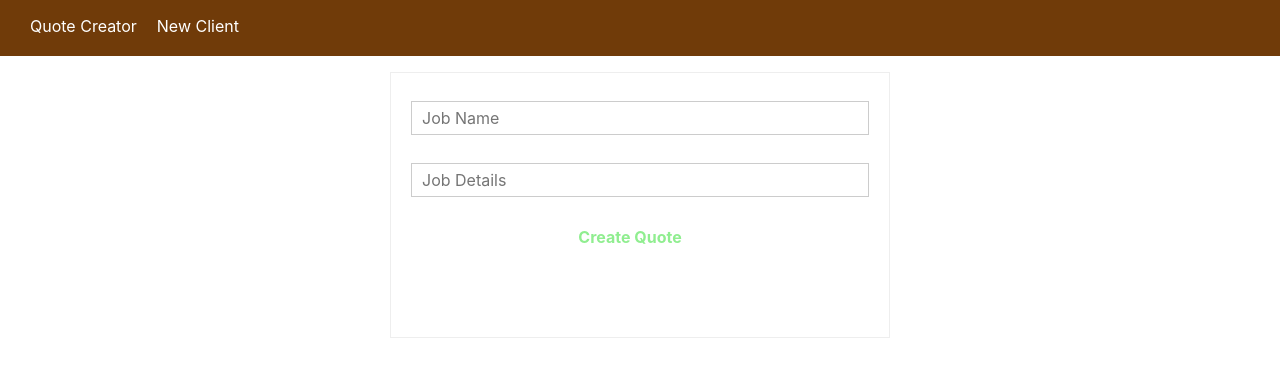
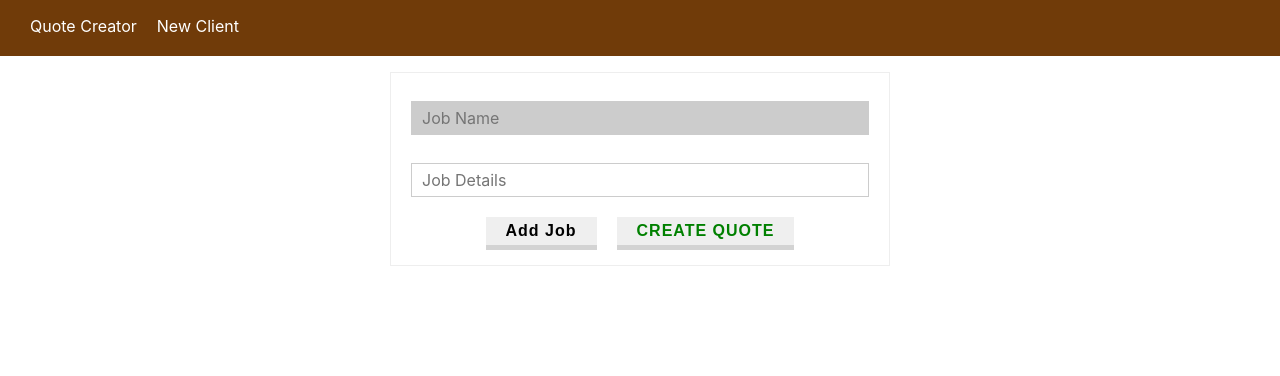
Before and after one commit to WillisMeow/quote, a React (Create React App) app: page /newquote in a window 1280 px wide. Shown: the top 376 px of the page. Built offline with nearby package versions, Linux system fonts and the light colour scheme.

Commit message:
added autoFocus to Button element and forms

```diff
--- a/src/components/UI/Button/Button.js
+++ b/src/components/UI/Button/Button.js
@@ -6,6 +6,7 @@ const button = (props) => {
         <button
             disabled={props.disabled}
             className={[classes.Button, classes[props.btnType]].join(' ')}
+            type={props.type ? props.type : "submit"}
             onClick={props.clicked}
         >
             {props.children}
--- a/src/components/UI/Button/Button.module.css
+++ b/src/components/UI/Button/Button.module.css
@@ -1,4 +1,4 @@
-.Button {
+/* .Button {
     background-color:  transparent;
     border: none;
     color: white;
@@ -26,4 +26,52 @@
 .Button:disabled {
     color: grey;
     cursor: not-allowed;
+} */
+
+.Button {
+    text-decoration: none;
+    font-size: 1rem;
+    font-weight: bold;
+    letter-spacing: 1px;
+    background: ;
+    color: black;
+    padding: 5px 20px;
+    box-shadow: 0 5px 0 0 lightgray;
+    margin: 10px;
+    border: none;
 }
+
+.Button:hover {
+    background: darkgray;
+}
+
+.Button:active {
+    transform: translateY(5px);
+    box-shadow: none;
+}
+
+/* .Button {
+    text-align: center;
+    justify-content: space-between;
+    align-items: center;
+    padding: 10px;
+    background-color: white;
+    cursor: pointer;
+    outline: none;
+    border: 1px solid black;
+    margin: 10px;
+} */
+
+.Button:disabled {
+    background-color: gray;
+    color: lightgray;
+    cursor: not-allowed;
+}
+
+.Success {
+    color: green
+}
+
+.Danger {
+    color: coral;
+}
--- a/src/components/UI/Input/Input.js
+++ b/src/components/UI/Input/Input.js
@@ -12,6 +12,7 @@ const input = (props) => {
     switch (props.elementType) {
         case ('input'):
             inputElement = <input
+                autoFocus={props.autoFocus}
                 className={inputClasses.join(' ')}
                 {...props.elementConfig}
                 value={props.value.value}
--- a/src/containers/QuoteCreator/Client/Client.js
+++ b/src/containers/QuoteCreator/Client/Client.js
@@ -128,7 +128,7 @@ class Client extends Component {
 
         return (
             <div className = {classes.ClientData}>
-                <p>Display Input Fields for Client Details</p>
+                <h2>Select a Client</h2>
                 {form}
             </div>
         );
--- a/src/containers/QuoteCreator/Client/NewClient/NewClient.js
+++ b/src/containers/QuoteCreator/Client/NewClient/NewClient.js
@@ -140,6 +140,7 @@ class NewClient extends Component {
                 {newClientFormArray.map((formElement) => {
                     return (
                         <Input
+                            autoFocus={formElement.id === "company" ? true : false}
                             key={formElement.id}
                             elementType={formElement.config.elementType}
                             elementConfig={formElement.config.elementConfig}
@@ -161,7 +162,7 @@ class NewClient extends Component {
         )
         return (
             <div className = {classes.NewClient}>
-                <h4>Enter the Client Details</h4>
+                <h2>Enter Client Details</h2>
                 {form}
             </div>
         )
--- a/src/containers/QuoteCreator/Quote/NewQuote.js
+++ b/src/containers/QuoteCreator/Quote/NewQuote.js
@@ -107,6 +107,10 @@ class NewQuote extends Component {
             quoteFormCopy[element].value = ''; // empty the active input fields
             this.setState({quoteForm : quoteFormCopy})
         }
+
+        // below to refocus on first input field
+        const input = document.querySelector("input");
+        input.focus()
     }
 
     editExistingJobHandler = () => {
@@ -204,6 +208,7 @@ class NewQuote extends Component {
                     {jobElementArray.map((jobElement) => {
                         return (
                             <Input
+                                autoFocus={jobElement.id === 'jobId' ? true : false} // to focus on jobId element when initially rendered
                                 key={jobElement.id}
                                 elementType={jobElement.config.elementType}
                                 elementConfig={jobElement.config.elementConfig}
@@ -216,11 +221,19 @@ class NewQuote extends Component {
                             />
                         )
                     })}
-                    <Button btnType="Success">Create Quote</Button>
+                    <Button
+                        type="button"
+                        clicked={this.state.editingJob ? this.editExistingJobHandler : this.addNewJobHandler}
+                    >
+                        {this.state.editingJob ? 'Edit Job' : 'Add Job'}
+                    </Button>
+                    <Button btnType="Success">CREATE QUOTE</Button>
                 </form>
-                    <Button clicked={this.state.editingJob ? this.editExistingJobHandler : this.addNewJobHandler}>{this.state.editingJob ? 'Edit Job' : 'Add Job'}</Button>
             </>
         )
+
+        /* const input = document.querySelector("input");
+        input.focus() */
 
         let quoteSubmittedRedirect = null
         if (this.props.quoteSubmitted) {
```
